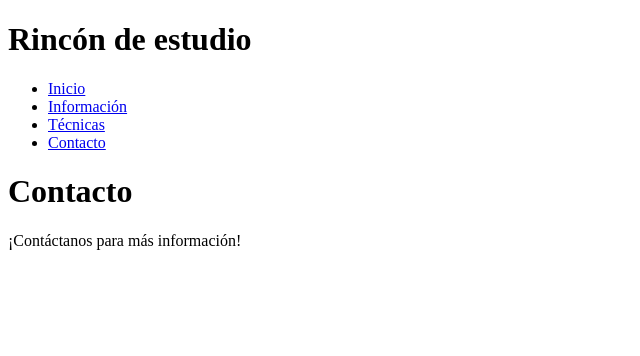
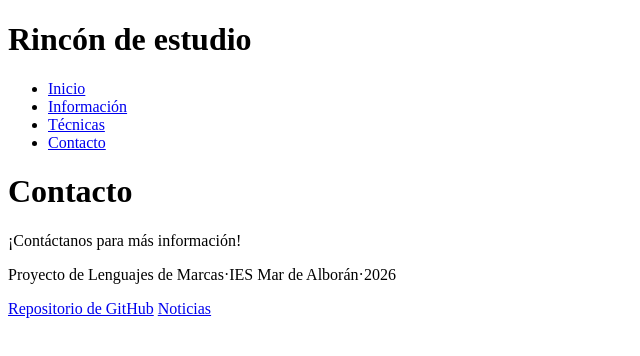
Before and after one commit to gerfagundes/rincon-estudio, a plain HTML site: page contacto.html in a window 1280 px wide. Shown: the whole page, without its empty margins (0-640 px from the left). Drawn offline with Linux system fonts and the light colour scheme.

Commit message:
Anado footer con enlaces al repositorio y al RRSS

```diff
--- a/contacto.html
+++ b/contacto.html
@@ -22,5 +22,11 @@
         <h1>Contacto</h1>
         <p>¡Contáctanos para más información!</p>
     </main>
+
+    <footer>
+        <p>Proyecto de Lenguajes de Marcas·IES Mar de Alborán·2026</p>
+        <a href="https://gerfagundes.github.io/rincon-estudio/" target="_blank" rel="noopener noreferrer">Repositorio de GitHub</a>
+        <a href="noticias.xml">Noticias</a>
+    </footer>
 </body>
 </html>
```
Also changed, not shown: index.html (+3 -1 lines), info.html (+6 -0 lines), tecnicas.html (+6 -0 lines).
